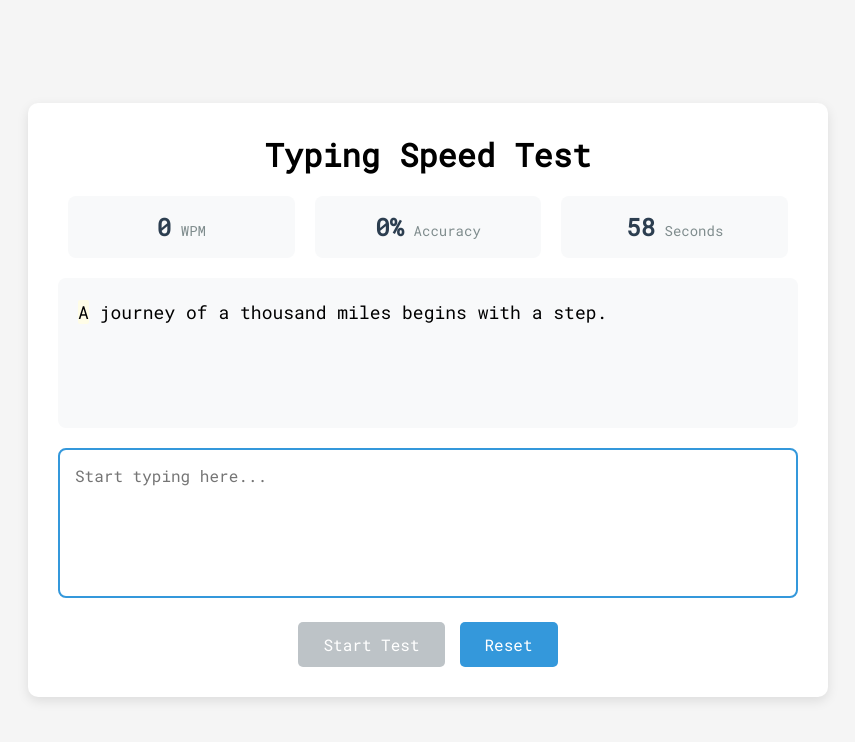
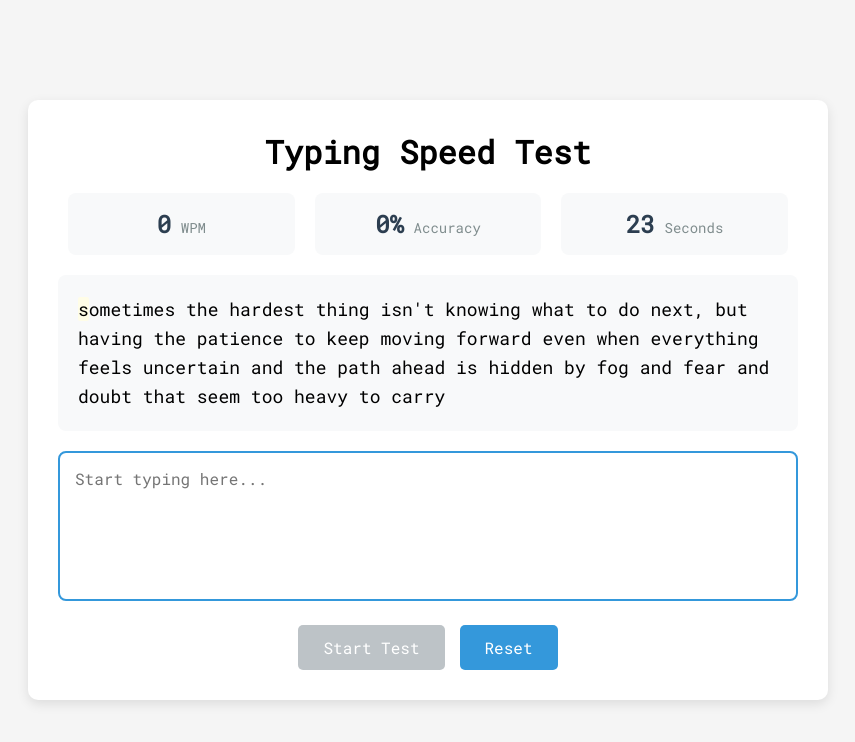
Before and after one commit to Patch-lnd/typing-speed-test, a plain HTML site: page typing speed test.html in a window 1280 px wide. Both pictures are taken after a click on the button "Start Test". Shown: the whole page, without its empty margins (212-1067 px from the left). Drawn offline with Linux system fonts and the light colour scheme.

Commit message:
Getting in longer text for te test.

```diff
--- a/script.js
+++ b/script.js
@@ -8,17 +8,17 @@ document.addEventListener('DOMContentLoaded', () => {
   const timeDisplay = document.getElementById('time');
 
   const sampleTexts = [
-    "The quick brown fox jumps over the lazy dog.",
-    "Programming is fun when you understand the logic.",
-    "Typing fast requires both accuracy and practice.",
-    "A journey of a thousand miles begins with a step.",
-    "JavaScript is tricky but powerful when mastered.",
-    "Errors are normal; they help us grow and learn.",
-    "Djeumeni sanda vianey is the, creator and he merrits an XPPen Deco Pro MW.",
+    "the wind carried the scent of pine as the sun dipped below the distant hills, casting long shadows across the quiet valley where a single deer moved silently through the tall grass, pausing only to listen for the soft rustle of leaves in the trees above",
+    "time passes slowly when you're waiting for something to change, yet so quickly when you look back and realize how much has already happened without you even noticing the moments slipping quietly through your hands like grains of sand",
+    "a cold breeze swept through the empty streets as rain began to fall gently, tapping against windows and rooftops, blurring the lights of the city into glowing streaks of orange and white, like a painting smudged by careless hands",
+    "sometimes the hardest thing isn't knowing what to do next, but having the patience to keep moving forward even when everything feels uncertain and the path ahead is hidden by fog and fear and doubt that seem too heavy to carry",
+    "light filters through the trees, casting patterns on the forest floor where insects buzz and birds call to one another in bursts of song, as if the world is singing a secret language you were never taught but somehow still understand",
+    "the stars blinked above the quiet desert where the sand kept secrets from ancient times, and the air was so still you could almost hear the sky breathing as night unfolded like a slow and endless dream across the earth",
+    "in the silence between moments we find meaning, not in the noise or the rush, but in the pause, the breath, the glance that lingers a second longer than expected, the feeling that something invisible is always guiding us forward",
   ];
 
   let timer;
-  let timeLeft = 60;
+  let timeLeft = 25;
   let isTestRunning = false;
   let currentText = '';
   let totalTyped = 0;
@@ -65,7 +65,7 @@ document.addEventListener('DOMContentLoaded', () => {
       }
     }
 
-    const elapsedTime = (60 - timeLeft) / 60;
+    const elapsedTime = (25 - timeLeft) / 25;
     const wordsTyped = correctTyped / 5;
     const wpm = Math.round(wordsTyped / elapsedTime) || 0;
     const accuracy = totalTyped ? Math.round((correctTyped / totalTyped) * 100) : 0;
@@ -85,7 +85,7 @@ document.addEventListener('DOMContentLoaded', () => {
     textInput.value = '';
 
     currentText = sampleTexts[Math.floor(Math.random() * sampleTexts.length)];
-    timeLeft = 60;
+    timeLeft = 25;
     timeDisplay.textContent = timeLeft;
     totalTyped = 0;
     correctTyped = 0;
@@ -117,7 +117,7 @@ document.addEventListener('DOMContentLoaded', () => {
     resetBtn.disabled = true;
     wpmDisplay.textContent = '0';
     accuracyDisplay.textContent = '0%';
-    timeDisplay.textContent = '60';
+    timeDisplay.textContent = '25';
   }
 
   textInput.addEventListener('input', () => {
--- a/typing speed test.html
+++ b/typing speed test.html
@@ -20,7 +20,7 @@
         <span class="stat-label">Accuracy</span>
       </div>
       <div class="stat-box">
-        <span id="time">60</span>
+        <span id="time">25</span>
         <span class="stat-label">Seconds</span>
       </div>
     </div>
```
